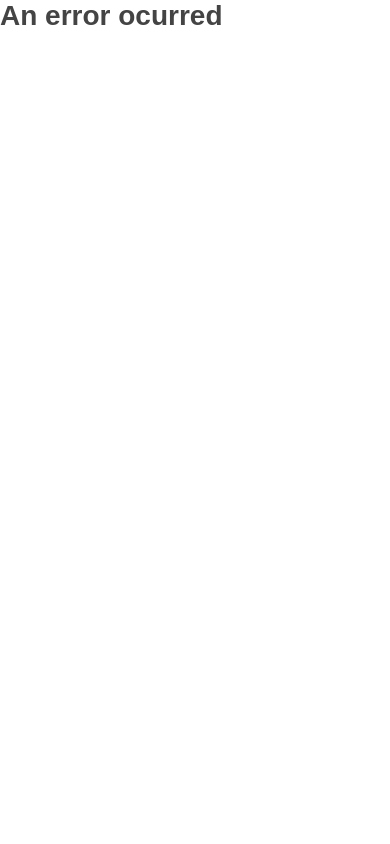
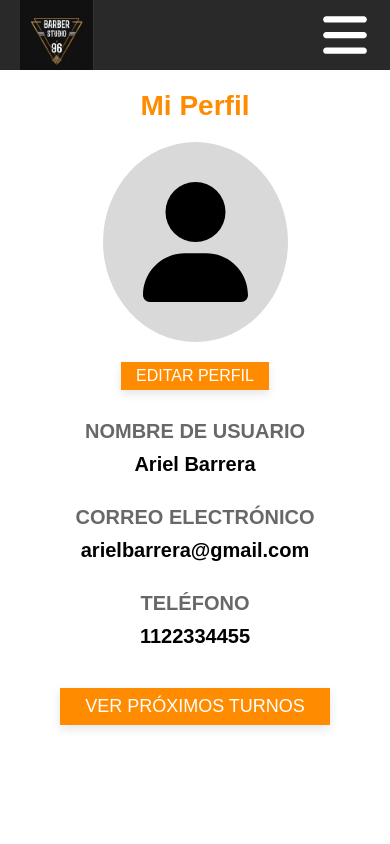
Before and after one commit to j-leklere/barber-studio-96, a React (Create React App) app: page /profile in a window 390 px wide. Before the commit this address had no page. Shown: the top 844 px of the page. Built offline with nearby package versions, Linux system fonts and the light colour scheme; a web font is replaced by a local one.

Commit message:
Profile in process

```diff
--- a/src/App.jsx
+++ b/src/App.jsx
@@ -7,6 +7,7 @@ import Barbers from './Pages/Barbers'
 import Turn from './Pages/Turn'
 import Login from './Pages/Login'
 import Register from './Pages/Register'
+import Profile from './Pages/Profile'
 
 const router = createBrowserRouter([
   {
@@ -38,6 +39,10 @@ const router = createBrowserRouter([
         path: '/register',
         element: <Register />,
       },
+      {
+        path: '/profile',
+        element: <Profile />,
+      },
     ],
   },
 ])
--- /dev/null
+++ b/src/Pages/Profile.jsx
@@ -0,0 +1,45 @@
+import { faUser } from '@fortawesome/free-solid-svg-icons'
+import { FontAwesomeIcon } from '@fortawesome/react-fontawesome'
+
+import styles from './Profile.module.css'
+
+function Profile() {
+  return (
+    <main className={styles['profile-main']}>
+      <h1 className={styles['profile-title']}>Mi Perfil</h1>
+      <div className={styles['profile-container']}>
+        <div className={styles['profile-icon-btn-edit']}>
+          <FontAwesomeIcon icon={faUser} className={styles['profile-icon']} />
+          <button className={styles['profile-btn-edit']}>EDITAR PERFIL</button>
+        </div>
+        <div className={styles['profile-info-container']}>
+          <div>
+            <h3 className={styles['profile-info-title']}>NOMBRE DE USUARIO</h3>
+            <p className={styles['profile-info-data']}>Ariel Barrera</p>
+          </div>
+          <div>
+            <h3 className={styles['profile-info-title']}>CORREO ELECTRÓNICO</h3>
+            <p className={styles['profile-info-data']}>
+              arielbarrera@gmail.com
+            </p>
+          </div>
+          {/* <div>
+            <h3 className={styles['profile-info-title']}>CONTRASEÑA</h3>
+            <p className={styles['profile-info-data']}>-----------</p>
+          </div> */}
+          <div>
+            <h3 className={styles['profile-info-title']}>TELÉFONO</h3>
+            <p className={styles['profile-info-data']}>1122334455</p>
+          </div>
+        </div>
+      </div>
+      <div className={styles['profile-btn-prox-turnos-container']}>
+        <button className={styles['profile-btn-prox-turnos']}>
+          VER PRÓXIMOS TURNOS
+        </button>
+      </div>
+    </main>
+  )
+}
+
+export default Profile
--- /dev/null
+++ b/src/Pages/Profile.module.css
@@ -0,0 +1,200 @@
+.profile-main {
+  margin-top: 4rem;
+  margin-left: 10%;
+  margin-right: 10%;
+}
+
+.profile-title {
+  text-align: center;
+  color: var(--main-color);
+
+  margin-bottom: 4rem;
+}
+
+.profile-container {
+  display: flex;
+  justify-content: center;
+  align-items: center;
+  gap: 10%;
+
+  margin-bottom: 8rem;
+}
+
+/* /////////////////// */
+/* ////////BLOQUE 1/////////// */
+/* /////////////////// */
+.profile-icon-btn-edit {
+  display: flex;
+  flex-direction: column;
+  gap: 2rem;
+}
+
+.profile-icon {
+  font-size: 15rem;
+
+  padding: 5rem;
+  background-color: #d9d9d9;
+  border-radius: 50%;
+}
+
+.profile-btn-edit {
+  /* font-size: 1.8rem;
+  background-color: #d9d9d9;
+  border: none;
+  width: 80%; */
+  font-size: 1.8rem;
+  color: #fff;
+  font-weight: 400;
+  background-color: var(--main-color);
+  padding: 1rem 2rem;
+  border: none;
+  display: inline-block;
+  box-shadow: 0 0.4rem 1rem rgba(0, 0, 0, 0.1);
+  transition: all 0.2s;
+
+  margin-left: auto;
+  margin-right: auto;
+}
+
+.profile-btn-edit:hover {
+  cursor: pointer;
+  transform: translateY(-0.4rem);
+  box-shadow: 0 0.8rem 3rem rgba(0, 0, 0, 0.1);
+  color: var(--main-color);
+  background-color: #fff;
+}
+
+/* /////////////////// */
+/* ////////BLOQUE 2/////////// */
+/* /////////////////// */
+.profile-info-container {
+  display: flex;
+  flex-direction: column;
+  gap: 3.5rem;
+}
+
+.profile-info-title {
+  font-size: 2.2rem;
+  color: #686868;
+
+  margin-bottom: 1.5rem;
+}
+
+.profile-info-data {
+  font-size: 2.2rem;
+  font-weight: 600;
+}
+
+/* /////////////////// */
+/* ////////BLOQUE 3/////////// */
+/* /////////////////// */
+.profile-btn-prox-turnos-container {
+  text-align: center;
+}
+
+.profile-btn-prox-turnos {
+  font-size: 2rem;
+  color: #fff;
+  font-weight: 400;
+  background-color: var(--main-color);
+  padding: 1.8rem 4.8rem;
+  border: none;
+  display: inline-block;
+  box-shadow: 0 0.4rem 1rem rgba(0, 0, 0, 0.1);
+  transition: all 0.2s;
+}
+
+.profile-btn-prox-turnos:hover {
+  cursor: pointer;
+  transform: translateY(-0.4rem);
+  box-shadow: 0 0.8rem 3rem rgba(0, 0, 0, 0.1);
+  color: var(--main-color);
+  background-color: #fff;
+}
+
+/* /////////////////// //////////*/
+/* ////////MEDIA QUERIES////////// */
+/* /////////////////// ////////*/
+@media (max-width: 1024px) {
+  .profile-container {
+    gap: 15%;
+  }
+}
+
+@media (max-width: 800px) {
+  .profile-container {
+    margin-bottom: 5rem;
+  }
+  /* ////////BLOQUE 1/////////// */
+  .profile-icon {
+    font-size: 12rem;
+    padding: 4rem;
+  }
+
+  .profile-btn-edit {
+    font-size: 1.6rem;
+
+    padding: 0.5rem 1.5rem;
+  }
+
+  /* ////////BLOQUE 2/////////// */
+  .profile-info-container {
+    gap: 3rem;
+  }
+
+  .profile-info-title {
+    font-size: 2rem;
+
+    margin-bottom: 1rem;
+  }
+
+  .profile-info-data {
+    font-size: 2rem;
+  }
+
+  /* ////////BLOQUE 3/////////// */
+  .profile-btn-prox-turnos {
+    font-size: 1.8rem;
+    color: #fff;
+    font-weight: 400;
+    background-color: var(--main-color);
+    padding: 0.8rem 2.5rem;
+    border: none;
+    display: inline-block;
+    box-shadow: 0 0.4rem 1rem rgba(0, 0, 0, 0.1);
+    transition: all 0.2s;
+  }
+}
+
+@media (max-width: 600px) {
+  .profile-main {
+    margin-top: 3rem;
+    margin-left: 5%;
+    margin-right: 5%;
+  }
+
+  .profile-container {
+    gap: 8%;
+  }
+}
+
+@media (max-width: 480px) {
+  .profile-main {
+    margin-top: 2rem;
+  }
+
+  .profile-title {
+    margin-bottom: 2rem;
+  }
+
+  .profile-container {
+    flex-direction: column;
+    gap: 3rem;
+
+    margin-bottom: 4rem;
+  }
+
+  .profile-info-container {
+    text-align: center;
+  }
+}
```
